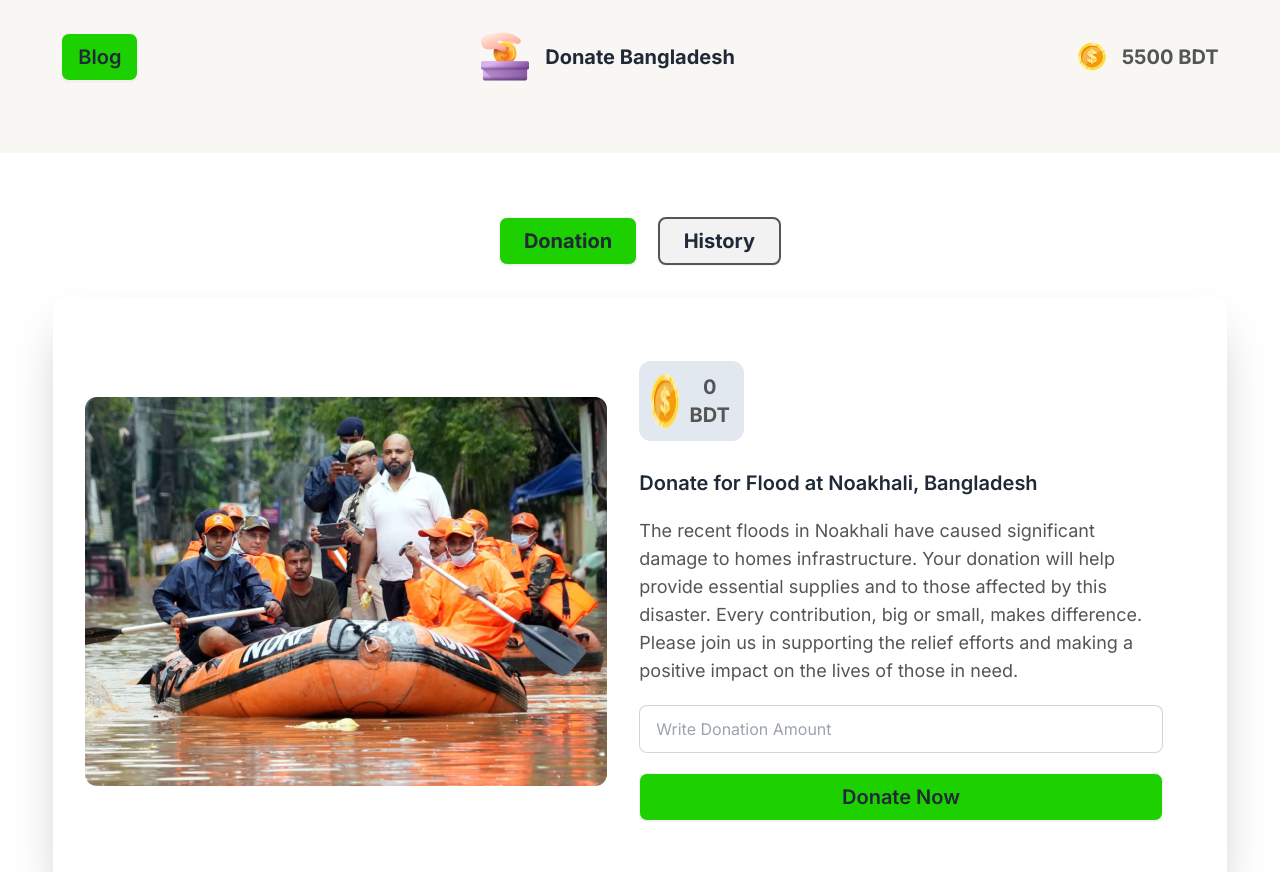
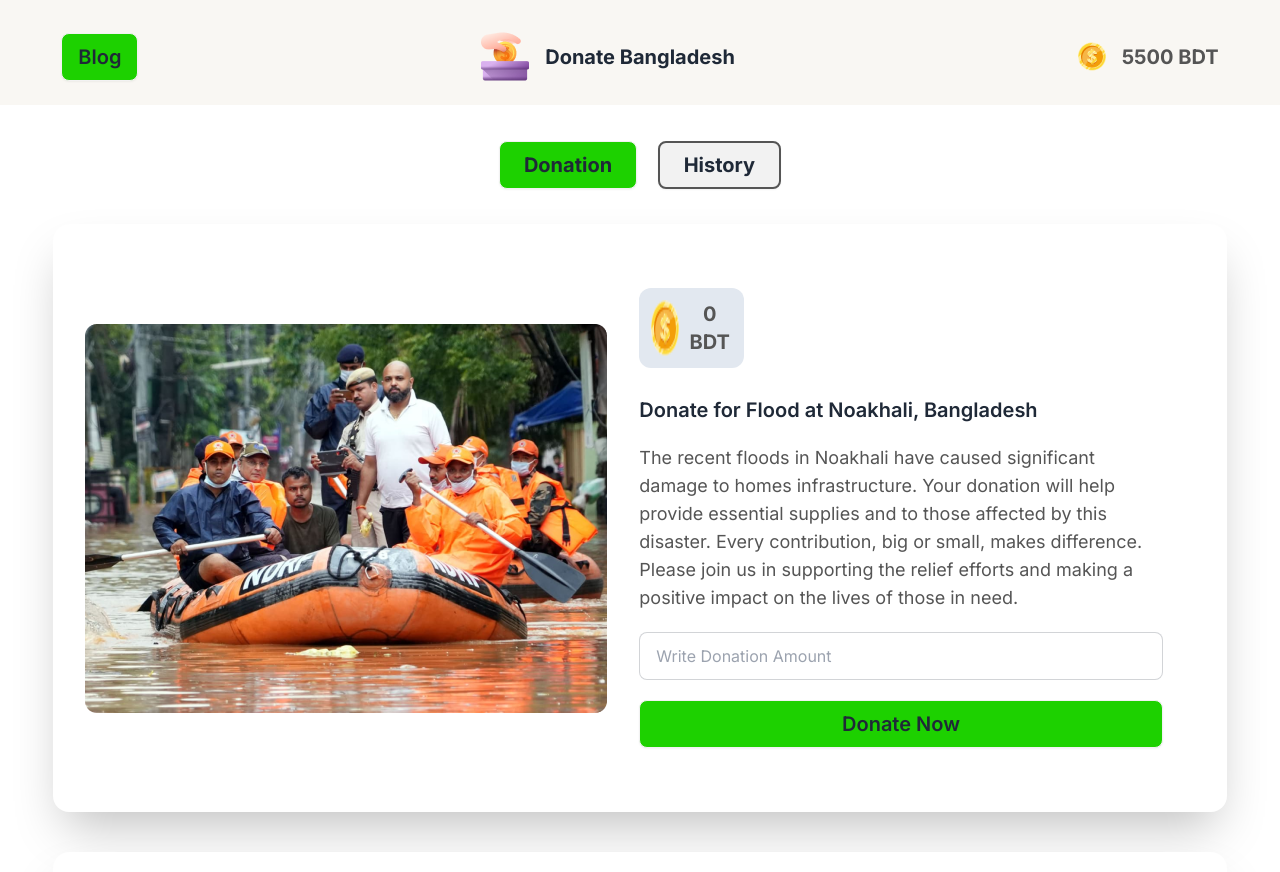
Before and after one commit to NuraidaKashmin/dom-assignment, a plain HTML site: page index.html in a window 1280 px wide. Shown: the top 872 px of the page. Drawn offline with nearby package versions, Linux system fonts and the light colour scheme.

Commit message:
home page css done

```diff
--- a/index.html
+++ b/index.html
@@ -32,8 +32,8 @@
 
 <body class="font-inter">
     <!-- navbar start -->
-    <nav class="">
-        <div class="bg-[#f9f7f3] pt-6 pb-16">
+    <nav class="fixed top-0 left-0 w-full z-30 backdrop-blur-md">
+        <div class="bg-[#f9f7f3] pt-6 pb-4">
             <div class="navbar justify-between w-11/12 mx-auto">
                 <a class="btn bg-primary text-xl">Blog</a>
                 <div class="space-x-4">
@@ -46,7 +46,7 @@
                 </div>
             </div>
         </div>
-        <div class="w-11/12 mx-auto text-center space-x-4 mt-16">
+        <div class="w-11/12 mx-auto text-center space-x-4 mt-9">
             <button class="btn bg-primary">
                 <p class="p-2 font-bold text-xl">Donation</p>
             </button>
@@ -56,7 +56,7 @@
         </div>
     </nav>
     <!-- navbar end -->
-    <main class="w-11/12 mx-auto space-y-10 mt-8">
+    <main class="w-11/12 mx-auto space-y-10 mt-56">
         <!-- card-1 -->
         <section>
             <div class="card lg:card-side bg-base-100 shadow-2xl p-8">
@@ -89,7 +89,6 @@
                                 <p class="text-xl font-bold">Successfully</p>
                                 <div class="modal-action justify-center">
                                     <form method="dialog">
-                                        <!-- if there is a button in form, it will close the modal -->
                                         <button class="btn text-base">Close Confirmation</button>
                                     </form>
                                 </div>
```
